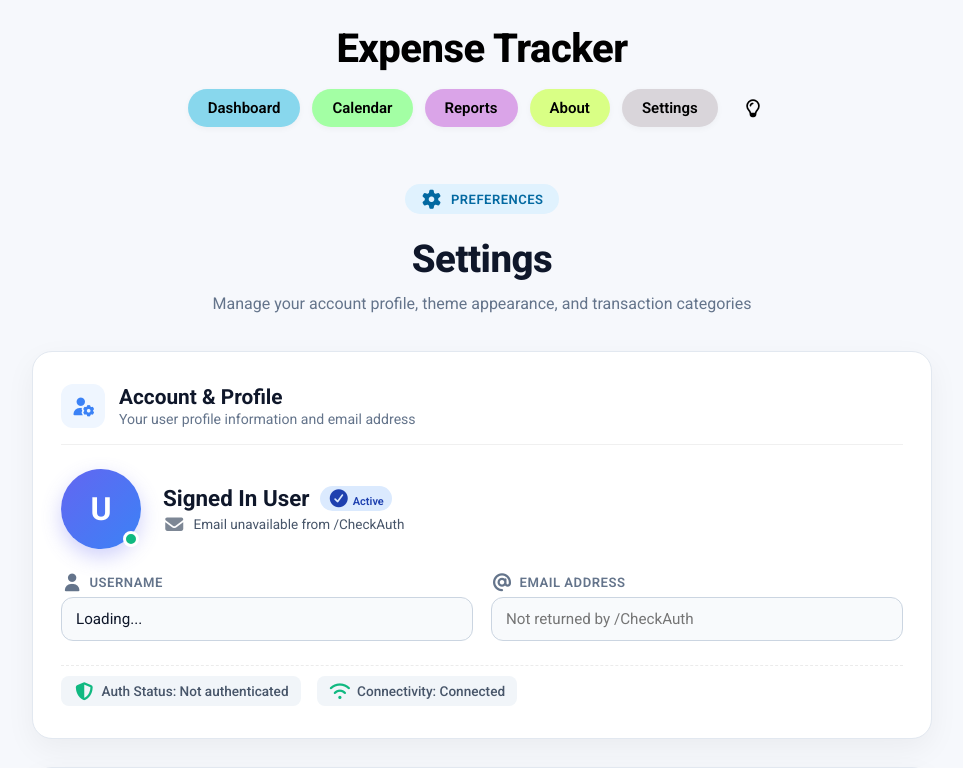
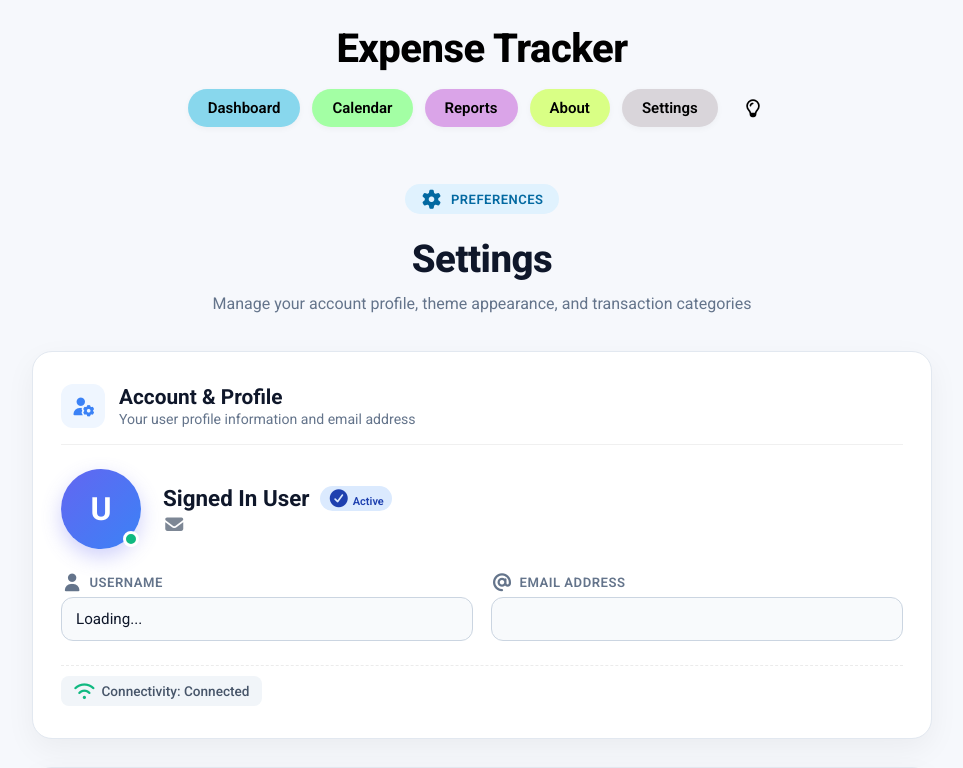
Before and after one commit to shivenhanda/ExpenseTracker, a React (Create React App) app in the folder frontend/: page /Settings in a window 1280 px wide. Shown: the top 768 px of the page, without its empty margins (158-1121 px from the left). Built offline with nearby package versions, Linux system fonts and the light colour scheme; no server answers.

Commit message:
settings

```diff
--- a/frontend/src/Settings.js
+++ b/frontend/src/Settings.js
@@ -5,8 +5,6 @@ import { CategoryContext, Online } from "./App";
 export default function Settings({ mode, activation, setActivation, toggleMode }) {
     const isOnline = useContext(Online);
     const { categories, setCategories, fetchCategories } = useContext(CategoryContext);
-
-    // User State - directly from API/state (no localStorage)
     const [userData, setUserData] = useState({
         name: "",
         email: "",
@@ -14,12 +12,10 @@ export default function Settings({ mode, activation, setActivation, toggleMode }
     });
     const [loadingUser, setLoadingUser] = useState(false);
 
-    // Category State - directly from CategoryContext/API (no localStorage)
     const [newCategoryName, setNewCategoryName] = useState("");
     const [selectedColor, setSelectedColor] = useState("#3B82F6");
     const [categoryPending, setCategoryPending] = useState(false);
 
-    // Notification banner state
     const [notification, setNotification] = useState({ type: "", message: "" });
 
     const isDarkMode = mode === "dark";
@@ -45,7 +41,6 @@ export default function Settings({ mode, activation, setActivation, toggleMode }
         }, 4000);
     };
 
-    // Fetch user details from CheckAuth API (no localStorage)
     useEffect(() => {
         const fetchUserData = async () => {
             try {
@@ -82,8 +77,6 @@ export default function Settings({ mode, activation, setActivation, toggleMode }
         localStorage.setItem("theme", targetMode);
         document.body.className = targetMode;
     };
-
-    // Add Category via backend API
     const handleAddCategory = async (e) => {
         e.preventDefault();
         const trimmed = newCategoryName.trim();
@@ -216,7 +209,7 @@ export default function Settings({ mode, activation, setActivation, toggleMode }
                                 </h3>
                                 <div className="profile-email-row">
                                     <i className="fa-solid fa-envelope" style={{ opacity: 0.7 }}></i>
-                                    <span>{userData.email || "Email unavailable from /CheckAuth"}</span>
+                                    <span>{userData.email}</span>
                                 </div>
                             </div>
                         </div>
@@ -246,7 +239,6 @@ export default function Settings({ mode, activation, setActivation, toggleMode }
                                     <input
                                         type="email"
                                         value={userData.email || ""}
-                                        placeholder="Not returned by /CheckAuth"
                                         readOnly
                                         disabled
                                     />
@@ -255,10 +247,6 @@ export default function Settings({ mode, activation, setActivation, toggleMode }
                         </div>
 
                         <div className="profile-meta-row">
-                            <span className="meta-chip">
-                                <i className="fa-solid fa-shield-halved" style={{ color: "#10b981" }}></i>
-                                Auth Status: {activation ? "Authenticated" : "Not authenticated"}
-                            </span>
                             <span className="meta-chip">
                                 <i className="fa-solid fa-wifi" style={{ color: isOnline ? "#10b981" : "#ef4444" }}></i>
                                 Connectivity: {isOnline ? "Connected" : "Offline"}
```
